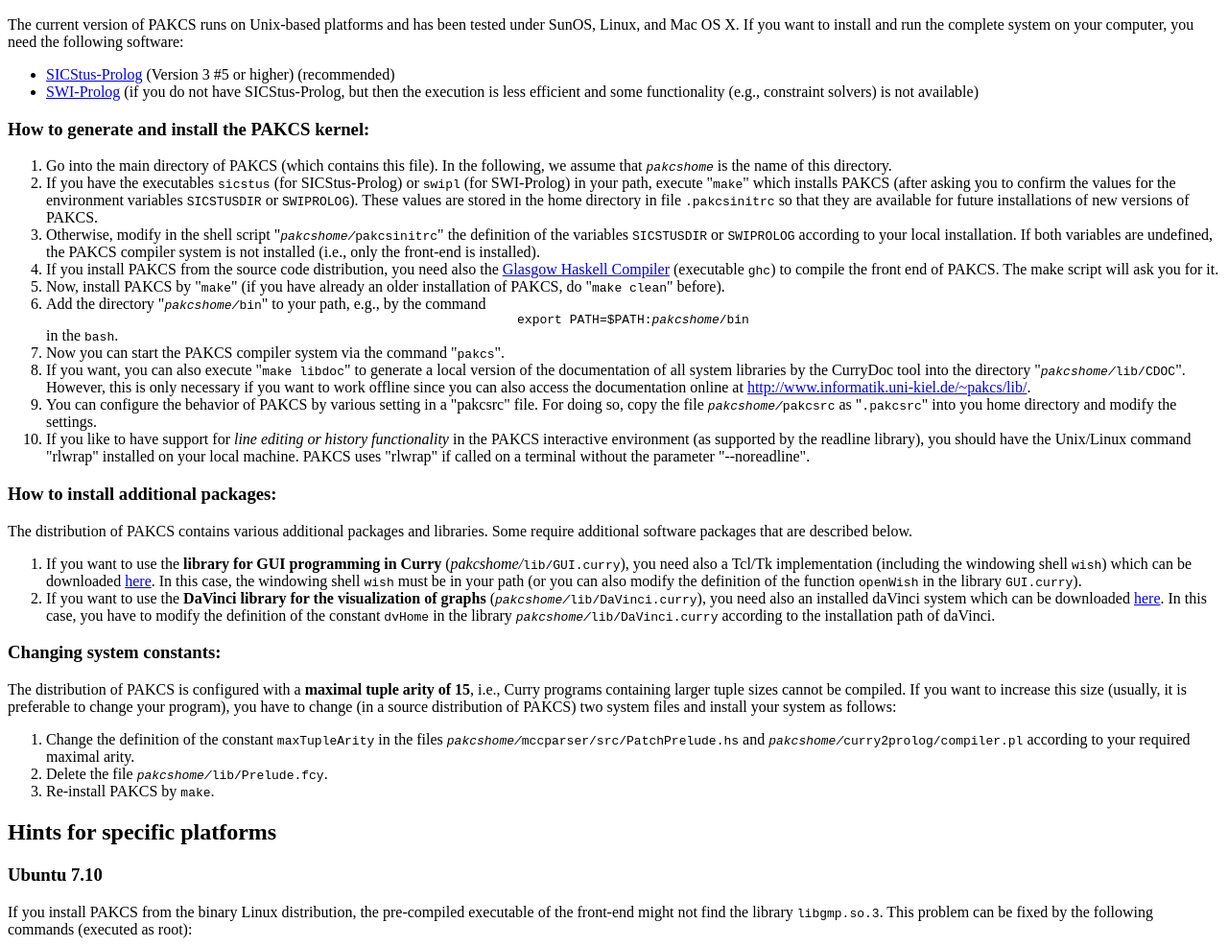
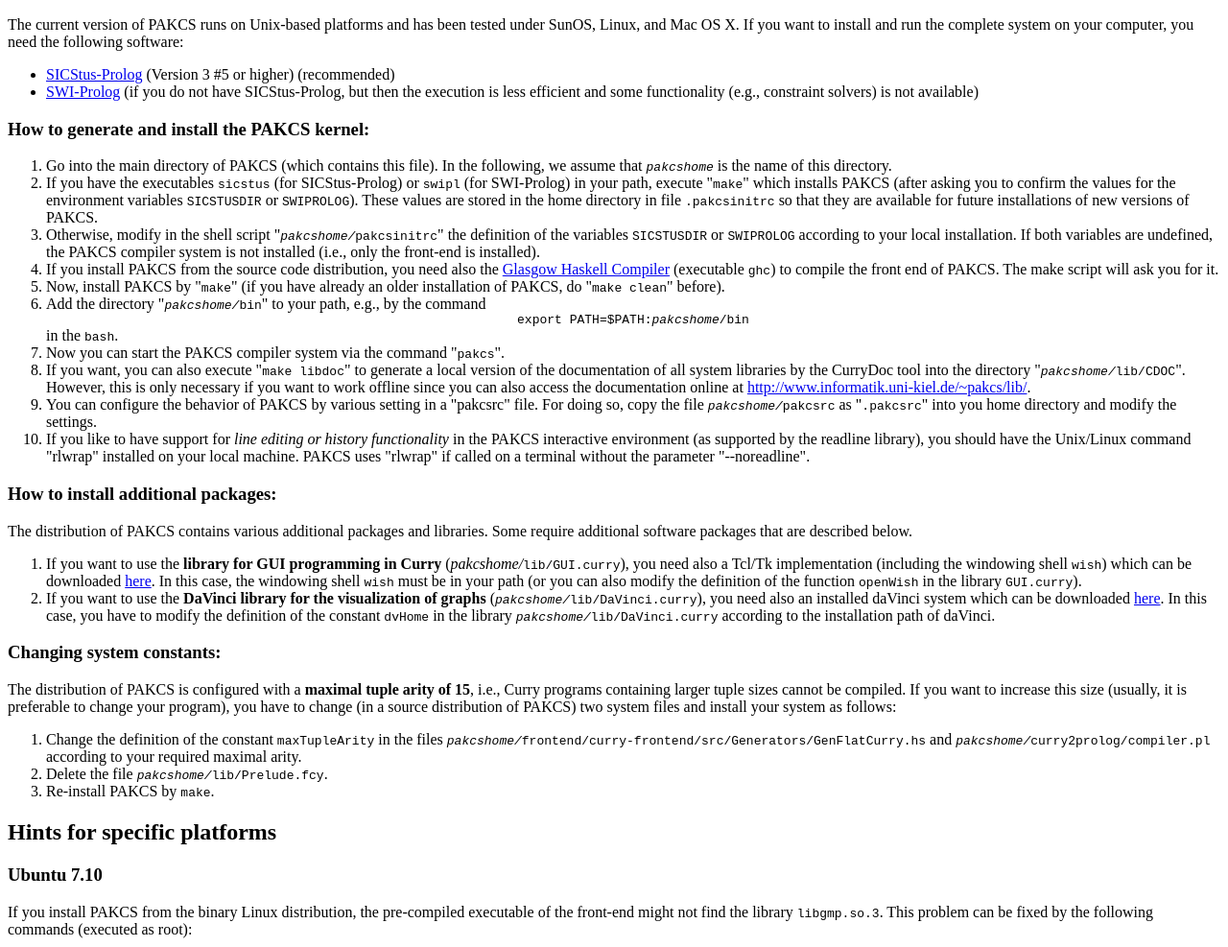
Before and after one commit to cau-placc/pakcs, a plain HTML site: page INSTALL.html in a window 1280 px wide. Shown: the part 110-1097 px from the top of the page at 96% size. Drawn offline with Linux system fonts and the light colour scheme.

Commit message:
Description corrected

```diff
--- a/INSTALL.html
+++ b/INSTALL.html
@@ -141,7 +141,8 @@ two system files and install your system as follows:
 <ol>
 <li>
 Change the definition of the constant <code>maxTupleArity</code>
-in the files <tt><em>pakcshome/</em>mccparser/src/PatchPrelude.hs</tt>
+in the files
+<tt><em>pakcshome/</em>frontend/curry-frontend/src/Generators/GenFlatCurry.hs</tt>
 and <tt><em>pakcshome/</em>curry2prolog/compiler.pl</tt>
 according to your required maximal arity.
 </li>
```
